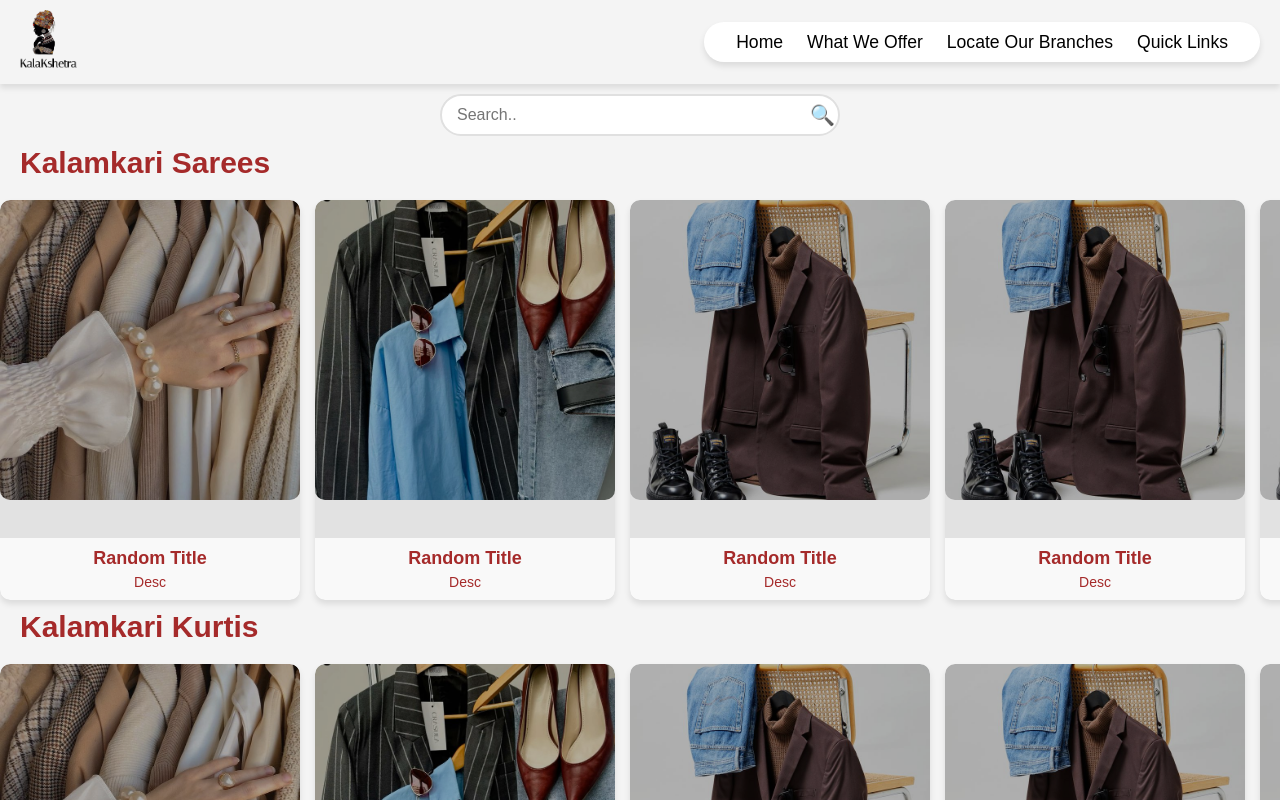
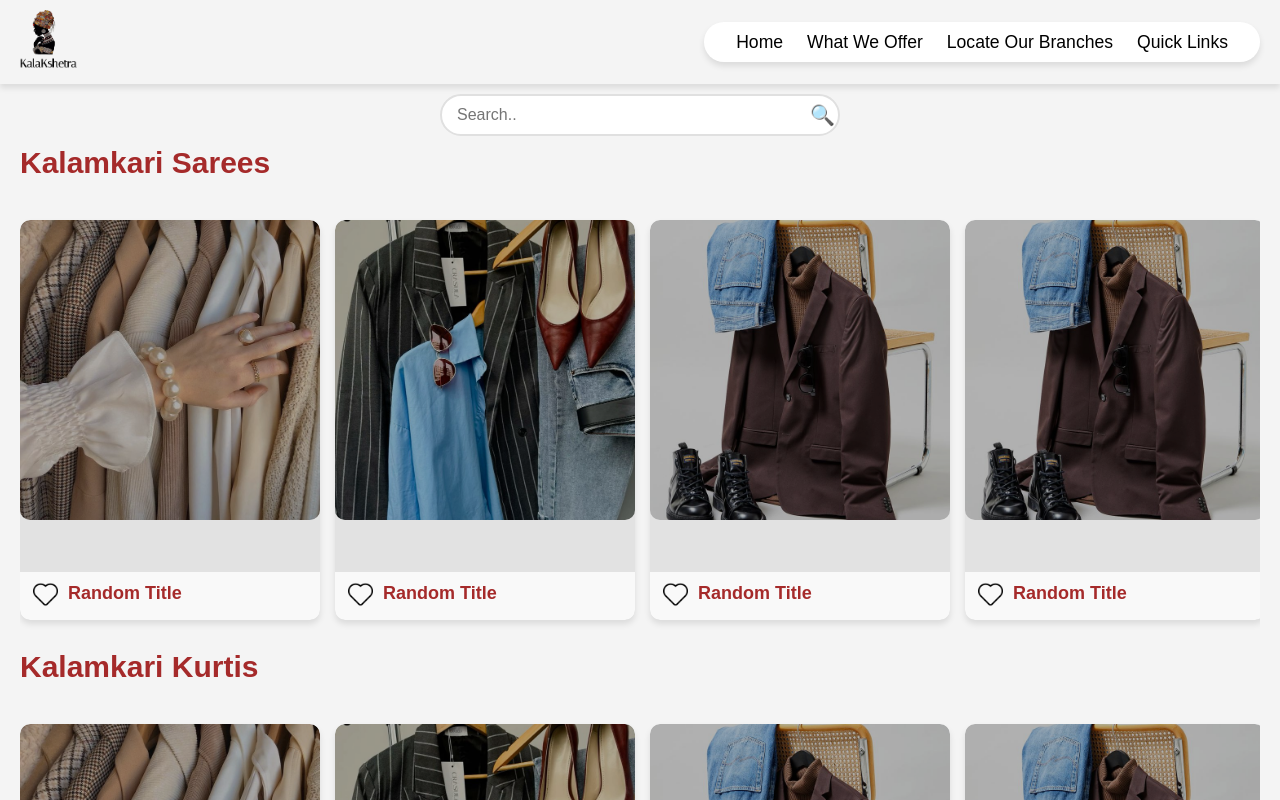
Before and after one commit to maanvi21/Kalakshetra, a React (Create React App) app: page / in a window 1280 px wide. Shown: the top 800 px of the page. Built offline with nearby package versions, Linux system fonts and the light colour scheme.

Commit message:
Improved browse with like functionality

```diff
--- a/src/browse/Browse.css
+++ b/src/browse/Browse.css
@@ -19,6 +19,7 @@
   width: 100%;
   overflow-x: auto;
   white-space: nowrap;
+  padding: 20px;
 }
 
 .horizontal-scroll {
--- a/src/components/ProductCard.css
+++ b/src/components/ProductCard.css
@@ -2,6 +2,25 @@
     display: flex;
     gap: 15px;
   }
+  .title-container {
+    display: flex;
+    align-items: center;
+    gap: 8px; /* Adds spacing between title and heart icon */
+  }
+
+  .like-button {
+    background: none;
+    border: none;
+    padding: 0;
+    cursor: pointer;
+  }
+
+  .like-icon {
+    height: 20px; /* Adjust size */
+    width: 20px;
+    object-fit: contain;
+  }
+
 
   .prod_container {
     height: 400px;
@@ -44,16 +63,15 @@
     border-bottom-left-radius: 10px;
     border-bottom-right-radius: 10px;
   }
+  .prod_desc img {
+    height: 25px;
+    width: 30px;
+    object-fit: contain; /* Ensures the entire image fits without cropping */
+  }
+
 
   .prod_desc h3 {
     color: brown;
     margin: 0 0 5px 0;
     font-size: 18px;
   }
-
-  .prod_desc h5 {
-    color: brown;
-    margin: 0;
-    font-size: 14px;
-    font-weight: normal;
-  }
--- a/src/components/ProductCard.js
+++ b/src/components/ProductCard.js
@@ -1,20 +1,36 @@
-import React from 'react'
-import './ProductCard.css'
+import React, { useState } from 'react';
+import './ProductCard.css';
 
-export default function ProductCard({items}) {
+export default function ProductCard({ items }) {
+  const [liked, setLiked] = useState({}); // Track liked state for each item
+
+  const toggleLike = (index) => {
+    setLiked((prev) => ({ ...prev, [index]: !prev[index] }));
+  };
+
   return (
     <div className="product-card-container">
       {items.map((item, index) => (
-        <div className='prod_container' key={index}>
-          <div className='prod_image-wrapper'>
-            <img src={item.image} alt={item.alt}/>
+        <div className="prod_container" key={index}>
+          <div className="prod_image-wrapper">
+            <img src={item.image} alt={item.alt} />
           </div>
-          <div className='prod_desc'>
-            <h3>{item.title}</h3>
-            <h5>{item.description}</h5>
+          <div className="prod_desc">
+            <div className="title-container">
+
+              <button className="like-button" onClick={() => toggleLike(index)}>
+                <img
+                  src={liked[index] ? 'assets/liked.png' : 'assets/unliked.png'}
+                  alt="like"
+                  className="like-icon"
+                />
+              </button>
+              <h3>{item.title}</h3>
+            </div>
+
           </div>
         </div>
       ))}
     </div>
-  )
+  );
 }
```
Also changed, not shown: public/assets/liked.png (added), public/assets/unliked.png (added).
